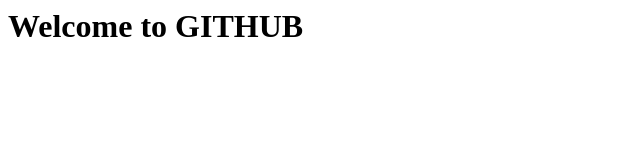
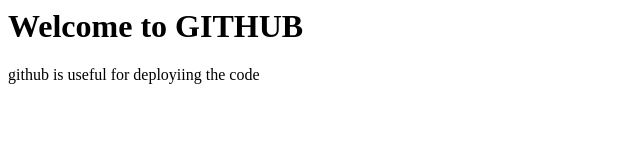
Before and after one commit to SomaSohan/myproject1, a plain HTML site: page index.html in a window 1280 px wide. Shown: the whole page, without its empty margins (0-640 px from the left). Drawn offline with Linux system fonts and the light colour scheme.

Commit message:
Update index.html from main branch

```diff
--- a/index.html
+++ b/index.html
@@ -4,5 +4,6 @@
   </head>
   <body>
     <h1>Welcome to  GITHUB</h1>
+    <p>github is useful for deployiing the code</p>
   </body>
 </html>
```
